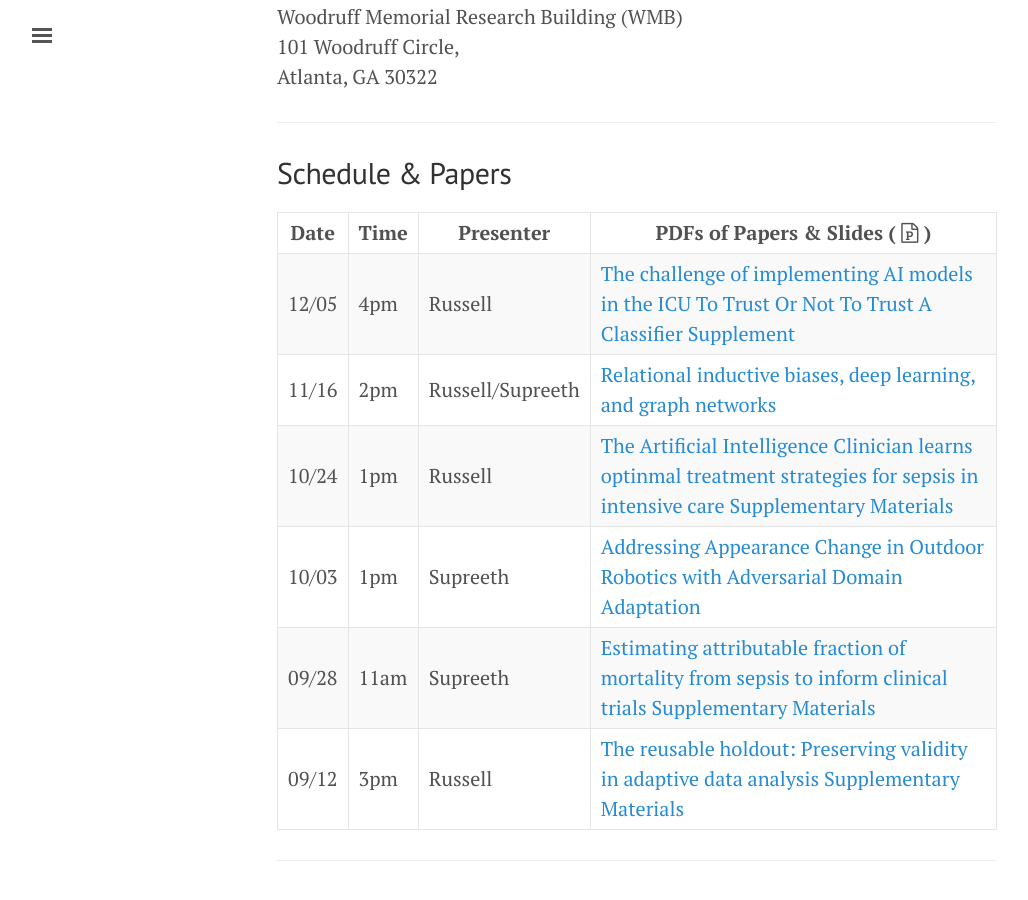
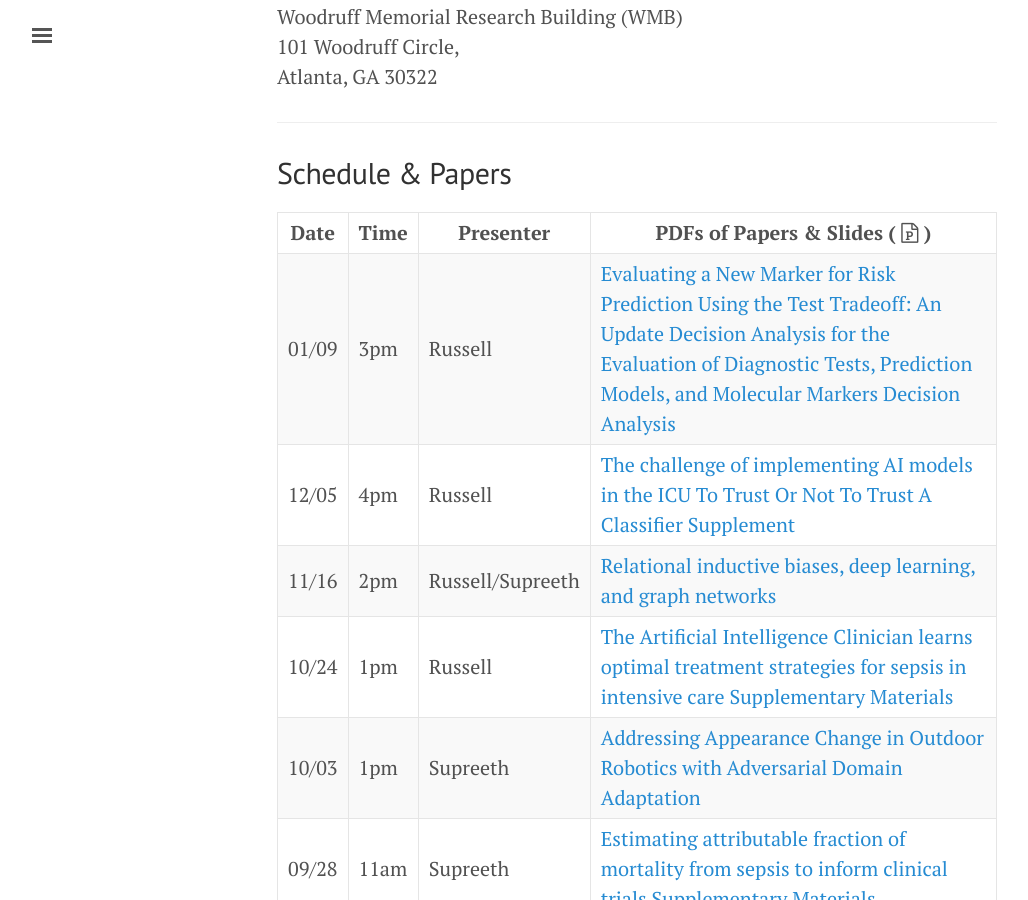
Before and after one commit to NematiLab/bmijc, a Jekyll site: the page built from index.md, in a window 1280 px wide and 900 px high, scrolled down 527 px. Shown: the whole window, without its empty margins (3-1031 px from the left). Built offline with Jekyll 4.4.1, drawn with Linux system fonts in a browser that asks for light colours; nearby versions of some CDN libraries.

Commit message:
Updated to reflect journal club on 01/09/19

```diff
--- a/index.md
+++ b/index.md
@@ -31,9 +31,10 @@
 
 Date | Time    | Presenter | PDFs of Papers & Slides ( <i class='fa fa-file-powerpoint-o'></i> )
 --- | --- | --- | ---
+01/09 | 3pm | Russell | [Evaluating a New Marker for Risk Prediction Using the Test Tradeoff: An Update]({{ site.baseurl }}/assets/010919_paper01.pdf){:target="_blank"} [Decision Analysis for the Evaluation of Diagnostic Tests, Prediction Models, and Molecular Markers]({{ site.baseurl }}/assets/010919_paper02.pdf){:target="_blank"} [Decision Analysis]({{ site.baseurl }}/assets/010919_paper03.pdf){:target="_blank"}
 12/05 | 4pm | Russell | [The challenge of implementing AI models in the ICU]({{ site.baseurl }}/assets/120518_paper2.pdf){:target="_blank"} [To Trust Or Not To Trust A Classifier]({{ site.baseurl }}/assets/120518_paper1.pdf){:target="_blank"} [Supplement]({{ site.baseurl }}/assets/120518_paper1supplement.pdf){:target="_blank"}
 11/16 | 2pm | Russell/Supreeth | [Relational inductive biases, deep learning, and graph networks]({{ site.baseurl }}/assets/111618_paper.pdf){:target="_blank"}
-10/24 | 1pm | Russell | [The Artificial Intelligence Clinician learns optinmal treatment strategies for sepsis in intensive care]({{ site.baseurl }}/assets/102418_paper.pdf){:target="_blank"} [Supplementary Materials]({{ site.baseurl }}/assets/102418_supplement.pdf){:target="_blank"}
+10/24 | 1pm | Russell | [The Artificial Intelligence Clinician learns optimal treatment strategies for sepsis in intensive care]({{ site.baseurl }}/assets/102418_paper.pdf){:target="_blank"} [Supplementary Materials]({{ site.baseurl }}/assets/102418_supplement.pdf){:target="_blank"}
 10/03 | 1pm | Supreeth | [Addressing Appearance Change in Outdoor Robotics with Adversarial Domain Adaptation]({{ site.baseurl }}/assets/tbd_paper.pdf){:target="_blank"}
 09/28 | 11am | Supreeth | [Estimating attributable fraction of mortality from sepsis to inform clinical trials]({{ site.baseurl }}/assets/092818_paper.pdf){:target="_blank"} [Supplementary Materials]({{ site.baseurl }}/assets/092818_supplement.pdf){:target="_blank"}
 09/12 | 3pm | Russell | [The reusable holdout: Preserving validity in adaptive data analysis]({{ site.baseurl }}/assets/091218_paper.pdf){:target="_blank"} [Supplementary Materials]({{ site.baseurl }}/assets/091218_supplement.pdf){:target="_blank"}
```
Also changed, not shown: 4 other files.
